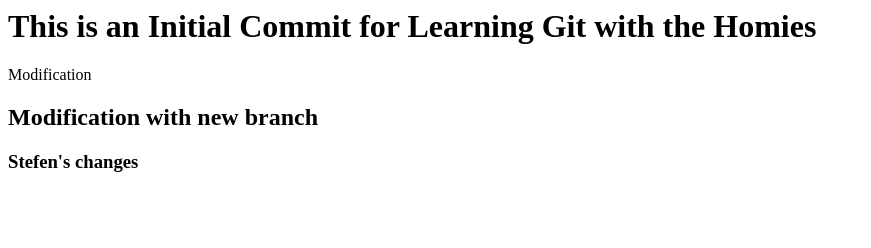
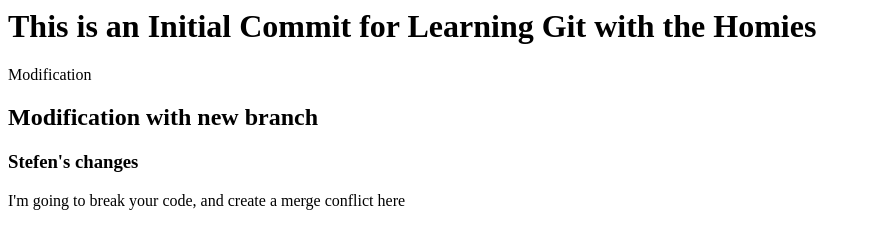
Before and after one commit to oobohP/git-lesson, a plain HTML site: page index.html in a window 1280 px wide. Shown: the whole page, without its empty margins (0-871 px from the left). Drawn offline with Linux system fonts and the light colour scheme.

Commit message:
example merge conflict

```diff
--- a/index.html
+++ b/index.html
@@ -3,4 +3,5 @@
 	<p> Modification </p>
 	<h2> Modification with new branch</h2>
 	<h3> Stefen's changes</h3>
+	I'm going to break your code, and create a merge conflict here
 <html>
```
